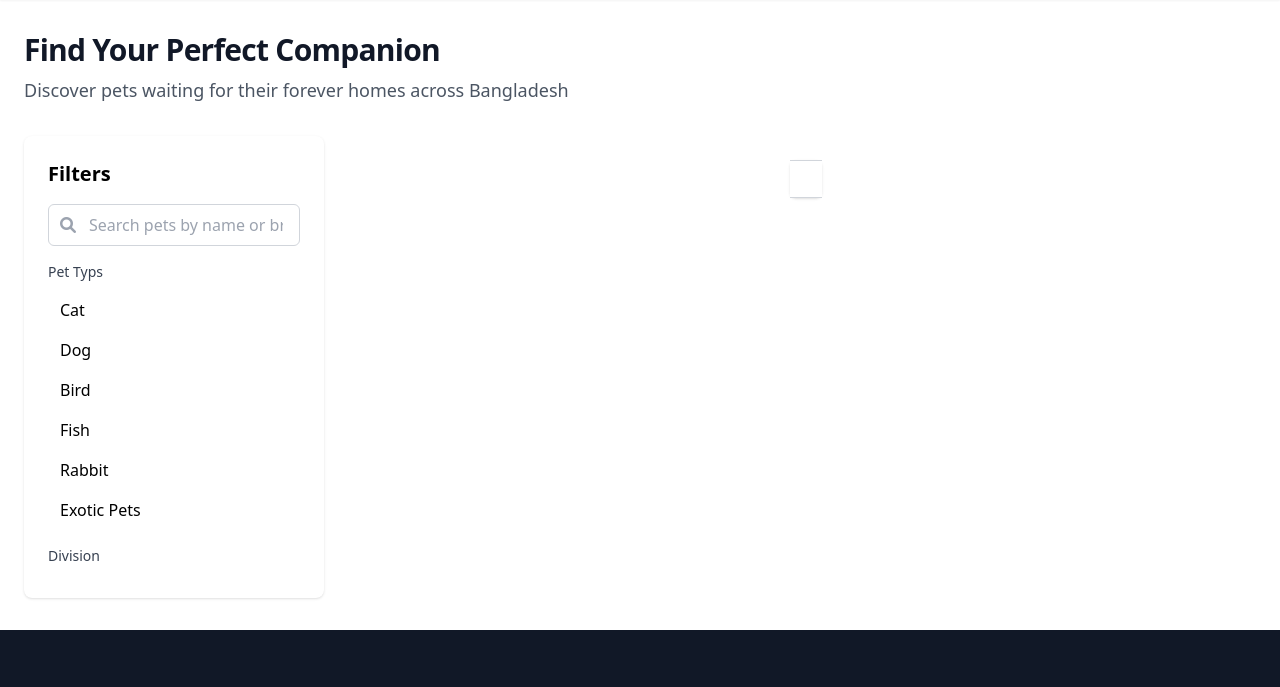
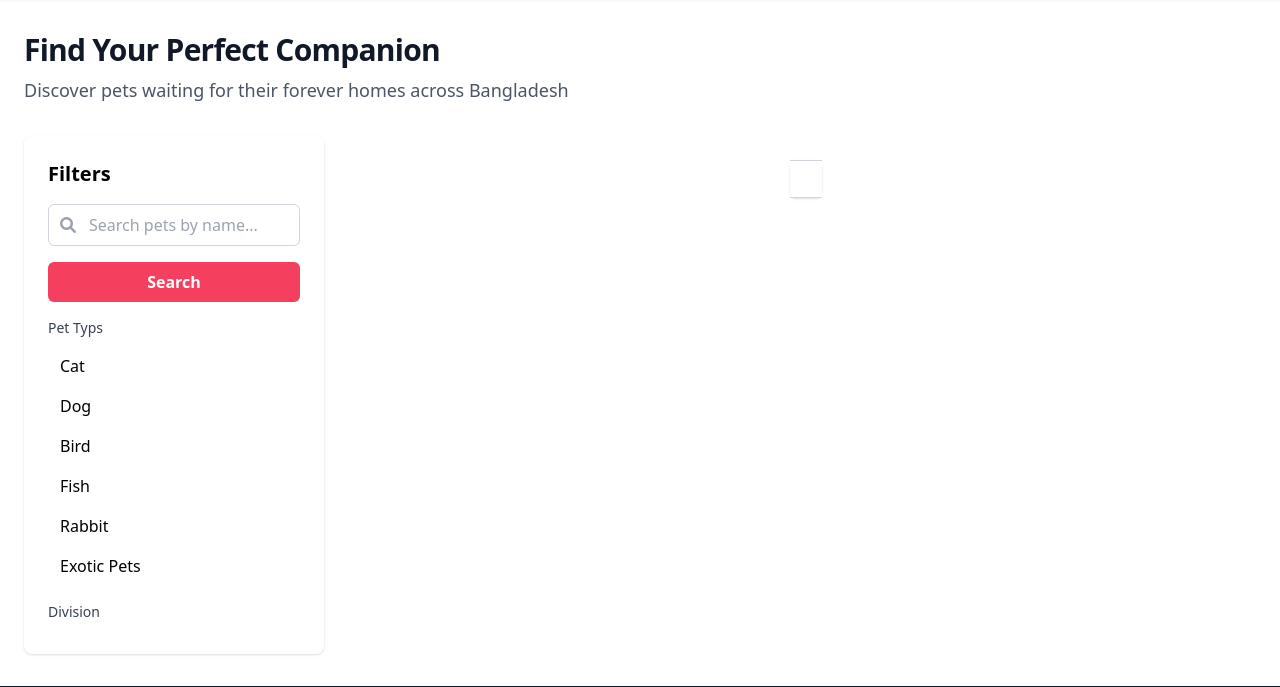
Before and after one commit to fahim-muntasir/petadoption, a Django app: page /items/ in a window 1280 px wide. Shown: the part 80-767 px from the top of the page. Run offline with Django 5.2, Linux system fonts and the light colour scheme; data that the repository does not hold is empty; parts of the project's set-up code (start-up, migrations or seed data) failed here and were passed over; some libraries are stand-ins or nearby versions.

Commit message:
feat: created favicon and search button

```diff
--- a/templates/petapp/base.html
+++ b/templates/petapp/base.html
@@ -10,6 +10,7 @@
       rel="stylesheet"
       href="https://cdnjs.cloudflare.com/ajax/libs/font-awesome/6.0.0-beta3/css/all.min.css"
     />
+    <link rel="icon" href="/media/image/logo2.png" type="image/png">
   </head>
   <body>
     <!-- Header Section -->
--- a/templates/petapp/items.html
+++ b/templates/petapp/items.html
@@ -17,17 +17,17 @@
         <div class="bg-white p-6 rounded-lg shadow">
           <h2 class="text-xl font-semibold mb-4">Filters</h2>
           <div class="space-y-4">
-            <form action="">
+            <form action="" class="flex flex-col space-y-4">
               <div class="relative">
-                <input name="query" type="text" placeholder="Search pets by name or breed..." class="w-full pl-10 pr-4 py-2 border border-gray-300 rounded-md focus:outline-none focus:ring-2 focus:ring-rose-500 focus:border-rose-500" />
+                <input name="query" type="text" placeholder="Search pets by name..." class="w-full pl-10 pr-4 py-2 border border-gray-300 rounded-md focus:outline-none focus:ring-2 focus:ring-rose-500 focus:border-rose-500" />
                 <i class="fas fa-search absolute left-3 top-1/2 transform -translate-y-1/2 text-gray-400"></i>
               </div>
-              <!--  <button
-                type="submit"
-                class=" bg-rose-500 hover:bg-rose-600 text-white font-semibold py-2 px-4 rounded-md transition duration-300 ease-in-out"
-                >
-                  Search
-                </button>  -->
+              <button
+              type="submit"
+              class=" bg-rose-500 hover:bg-rose-600 text-white font-semibold py-2 px-4 rounded-md transition duration-300 ease-in-out"
+              >
+                Search
+              </button>
             </form>
             <div>
               <h3 class="text-sm font-medium text-gray-700 mb-2">Pet Typs</h3>
```
